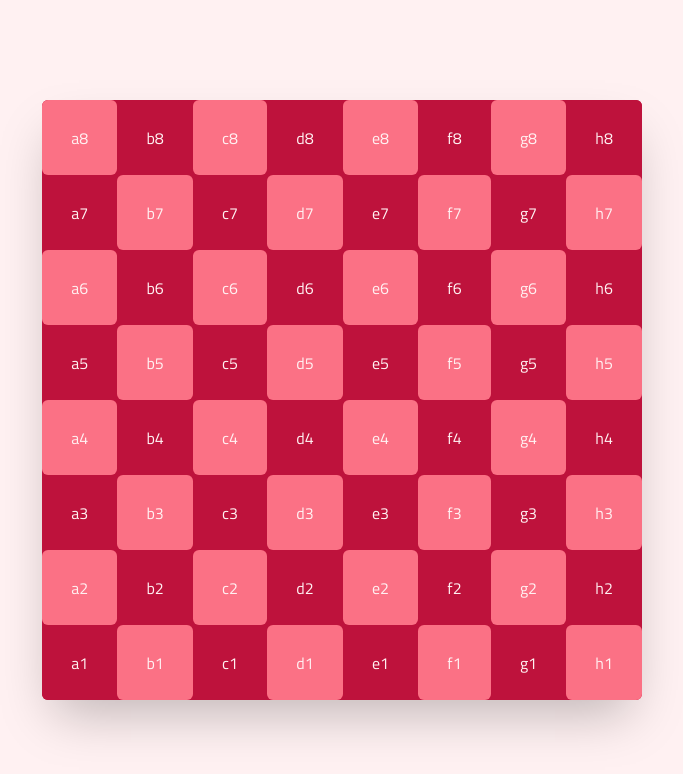
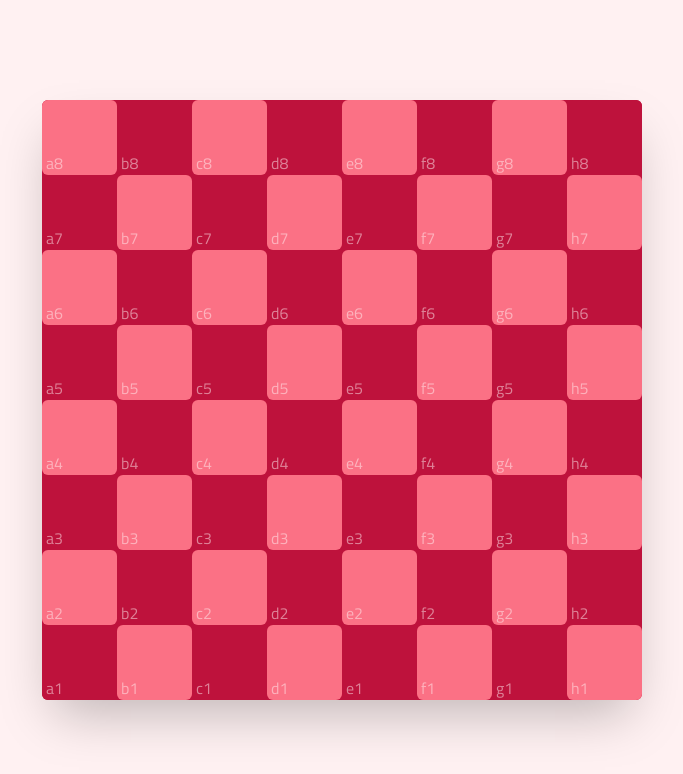
Before and after one commit to rubytree33/rubytree33.github.io, a Next.js app: page /chess in a window 1280 px wide. Shown: the top 774 px of the page, without its empty margins (298-981 px from the left). Built offline with nearby package versions, Linux system fonts and the light colour scheme.

Commit message:
add redux state to chess mock

```diff
--- /dev/null
+++ b/src/app/hooks.ts
@@ -0,0 +1,5 @@
+import { TypedUseSelectorHook, useDispatch, useSelector } from 'react-redux'
+import { RootState, AppDispatch } from './store'
+
+export const useAppDispatch = useDispatch<AppDispatch>
+export const useAppSelector: TypedUseSelectorHook<RootState> = useSelector
--- /dev/null
+++ b/src/app/store.ts
@@ -0,0 +1,11 @@
+import { configureStore } from '@reduxjs/toolkit'
+import chessboardReducer from '../features/chess-board/chess-board-slice'
+
+export const store = configureStore({
+  reducer: {
+    chessboard: chessboardReducer,
+  },
+})
+
+export type AppDispatch = typeof store.dispatch
+export type RootState = ReturnType<typeof store.getState>
--- /dev/null
+++ b/src/features/chess-board/chess-board-slice.ts
@@ -0,0 +1,31 @@
+import { createSlice, PayloadAction } from '@reduxjs/toolkit'
+
+interface Coord {
+  x: number,
+  y: number,
+}
+
+interface BoardState {
+  selection: null | Coord
+}
+
+const initialState: BoardState = {
+  selection: null,
+}
+
+const chessboardSlice = createSlice({
+  name: 'chessboard',
+  initialState,
+  reducers: {
+    deselectSquare(state) {
+      state.selection = null
+    },
+    selectSquare(state, action: PayloadAction<Coord>) {
+      state.selection = action.payload
+    }
+  },
+})
+
+export const { selectSquare, deselectSquare } = chessboardSlice.actions
+export default chessboardSlice.reducer
+export type { Coord }
--- a/src/pages/_app.tsx
+++ b/src/pages/_app.tsx
@@ -1,8 +1,14 @@
 import '../styles/globals.css'
 import type { AppProps } from 'next/app'
+import { Provider } from 'react-redux'
+import { store } from '../app/store'
 
 function MyApp({ Component, pageProps }: AppProps) {
-  return <Component {...pageProps} />
+  return (
+    <Provider store={store}>
+      <Component {...pageProps} />
+    </Provider>
+  )
 }
 
 export default MyApp
--- a/src/pages/chess.tsx
+++ b/src/pages/chess.tsx
@@ -1,6 +1,8 @@
 import type { NextPage } from 'next'
 import Head from 'next/head'
 import _ from 'lodash'
+import { useAppDispatch, useAppSelector } from '../app/hooks'
+import { selectSquare, deselectSquare } from '../features/chess-board/chess-board-slice'
 
 const ViewportCentered = ({ children }: any) =>
   <div className="absolute left-0 top-0">
@@ -11,8 +13,14 @@ const ViewportCentered = ({ children }: any) =>
     </div>
   </div>
 
-const Page: NextPage = () =>
-  <>
+const Page: NextPage = () => {
+  const selection = useAppSelector((state) => state.chessboard.selection)
+  const dispatch = useAppDispatch()
+
+  const handleSquare = (x: number, y: number) =>
+    dispatch(selectSquare({x, y}))
+
+  return <>
     <Head>
       <title>rubytree - chess</title>
     </Head>
@@ -31,12 +39,18 @@ const Page: NextPage = () =>
           <div key={y} className="grow basis-1/8 flex flex-row">
             {_.range(8).map (x =>
                 <button key={x} className={`
+                  relative
                   grow basis-1/8
                   z-0 rounded-md
                   ${(x + y) % 2 == 0 ? 'bg-ruby-400' : 'bg-ruby-700'}
-                  hover:z-10 hover:brightness-150 hover:drop-shadow-2xl
-                `}>
-                  {`${'abcdefgh'[x]}${8 - y}`}
+                  hover:brightness-150
+                  ${x === selection?.x && y === selection?.y && 'z-20 ring ring-white'}
+                `}
+                onClick={() => handleSquare(x, y)}
+                >
+                  <span className='absolute left-1 bottom-0 opacity-50'>
+                    {`${'abcdefgh'[x]}${8 - y}`}
+                  </span>
                 </button>
             )}
           </div>
@@ -44,5 +58,6 @@ const Page: NextPage = () =>
       </div>
     </ViewportCentered>
   </>
+}
 
 export default Page
```
